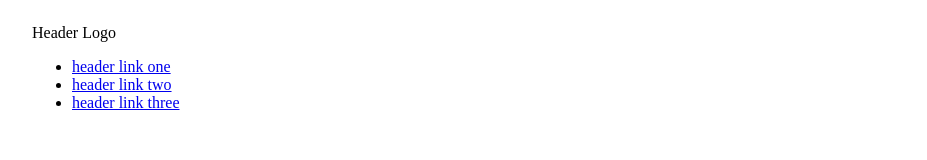
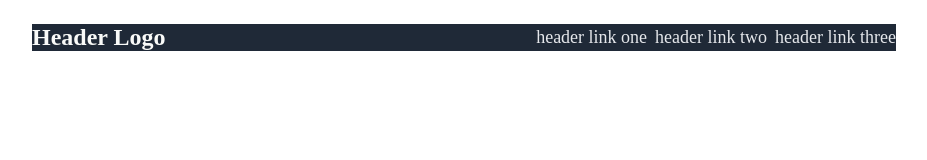
Before and after one commit to Veluchs/landing-page, a plain HTML site: page index.html in a window 1280 px wide. Shown: the whole page, without its empty margins (176-1103 px from the left). Drawn offline with Linux system fonts and the light colour scheme.

Commit message:
add basic css for header

```diff
--- a/style.css
+++ b/style.css
@@ -4,3 +4,30 @@ body {
     flex-direction: column;
     justify-content: space-between;
 }
+
+.header {
+    display: flex;
+    justify-content: space-between;
+    align-items: center;
+    background-color: #1F2937;
+}
+
+ul {
+    display: flex;
+    gap: 8px;
+    list-style: none;
+    padding: 0;
+    margin: 0;
+}
+
+a {
+    text-decoration: none;
+    color: #E5E7EB;
+    font-size: 18px;
+}
+
+.logo {
+    color: #F9FAF8;
+    font-size: 24px;
+    font-weight: 700;
+}
```
